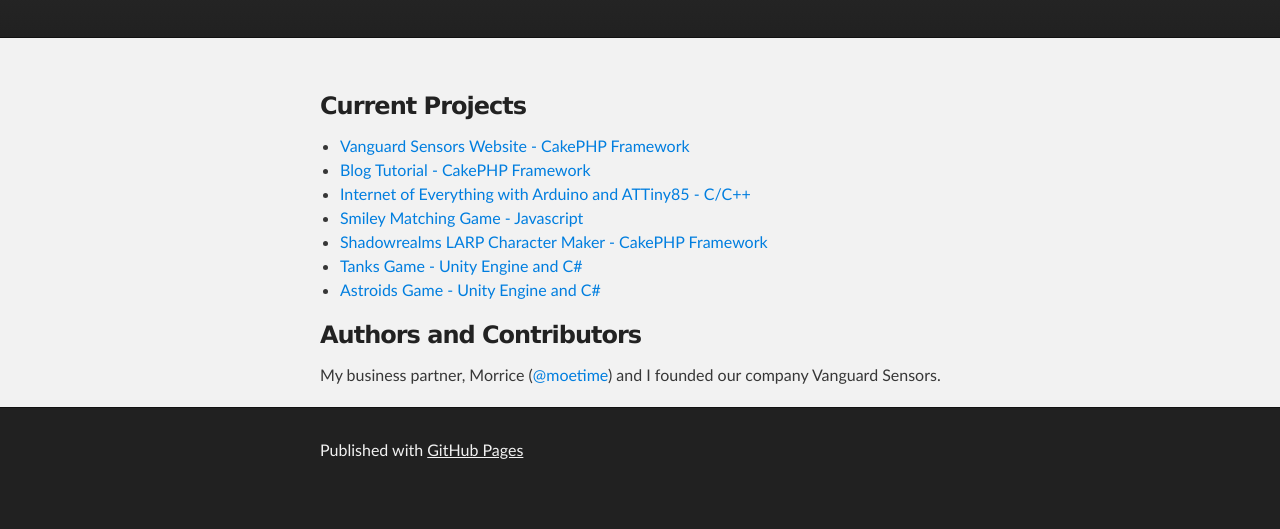
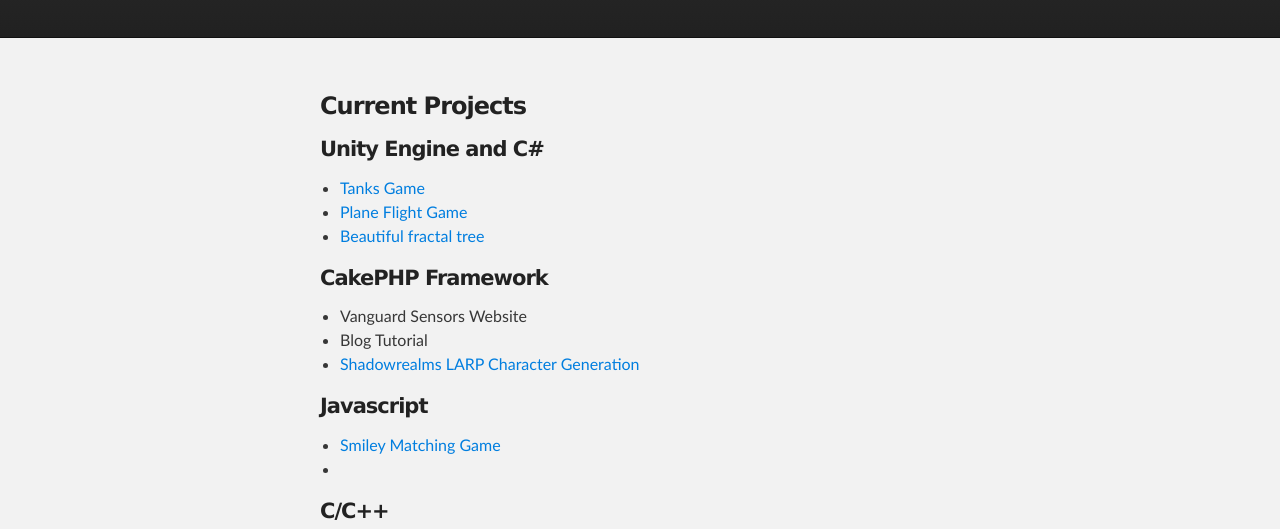
Before and after one commit to averyirin/averyirin.github.io, a plain HTML site: page index.html in a window 1280 px wide. Shown: the part 271-800 px from the top of the page. Drawn offline with Linux system fonts and the light colour scheme.

Commit message:
Updated links and organized headings

```diff
--- a/index.html
+++ b/index.html
@@ -25,15 +25,29 @@
             "#welcome-to-github-pages" id=
             "welcome-to-github-pages"><span class="octicon octicon-link"></span></a>
             Current Projects</h3>
+<h4>Unity Engine and C#</h4>
+<ul>
+               <li><a href="./tanks/">Tanks Game</a></li>
+<li><a href="./plane-sim/">Plane Flight Game</a></li>
+<li><a href="./fractals/">Beautiful fractal tree</a></li>
+</ul>
+<h4>CakePHP Framework</h4>
             <ul>
-                <li><a href="#">Vanguard Sensors Website - CakePHP Framework</a></li>
-                <li><a href="./cake-blog/">Blog Tutorial - CakePHP Framework</a></li>
-                <li><a href="#">Internet of Everything with Arduino and ATTiny85 - C/C++</a></li>
-                <li><a href="./matching-game/">Smiley Matching Game - Javascript</a></li>
-                <li><a href="./shadowrealm/">Shadowrealms LARP Character Maker - CakePHP Framework</a></li>
-                <li><a href="#">Tanks Game - Unity Engine and C#</a></li>
-                <li><a href="#">Astroids Game - Unity Engine and C#</a></li>
+                <li>Vanguard Sensors Website</li>
+                <li>Blog Tutorial</li>
+                <li><a href="./shadowrealm/">Shadowrealms LARP Character Generation</a></li>
             </ul>
+<h4>Javascript</h4>
+<ul>
+	<li><a href="./matching-game/">Smiley Matching Game</a></li>
+	<li><Color Guessing Game</li>
+</ul>
+<h4>C/C++</h4>
+<ul>
+<li>Internet of Everything with Arduino and Atmel ATTiny85</li>
+</ul>
+
+
             <h3><a aria-hidden="true" class="anchor" href=
             "#authors-and-contributors" id=
             "authors-and-contributors"><span class=
```
